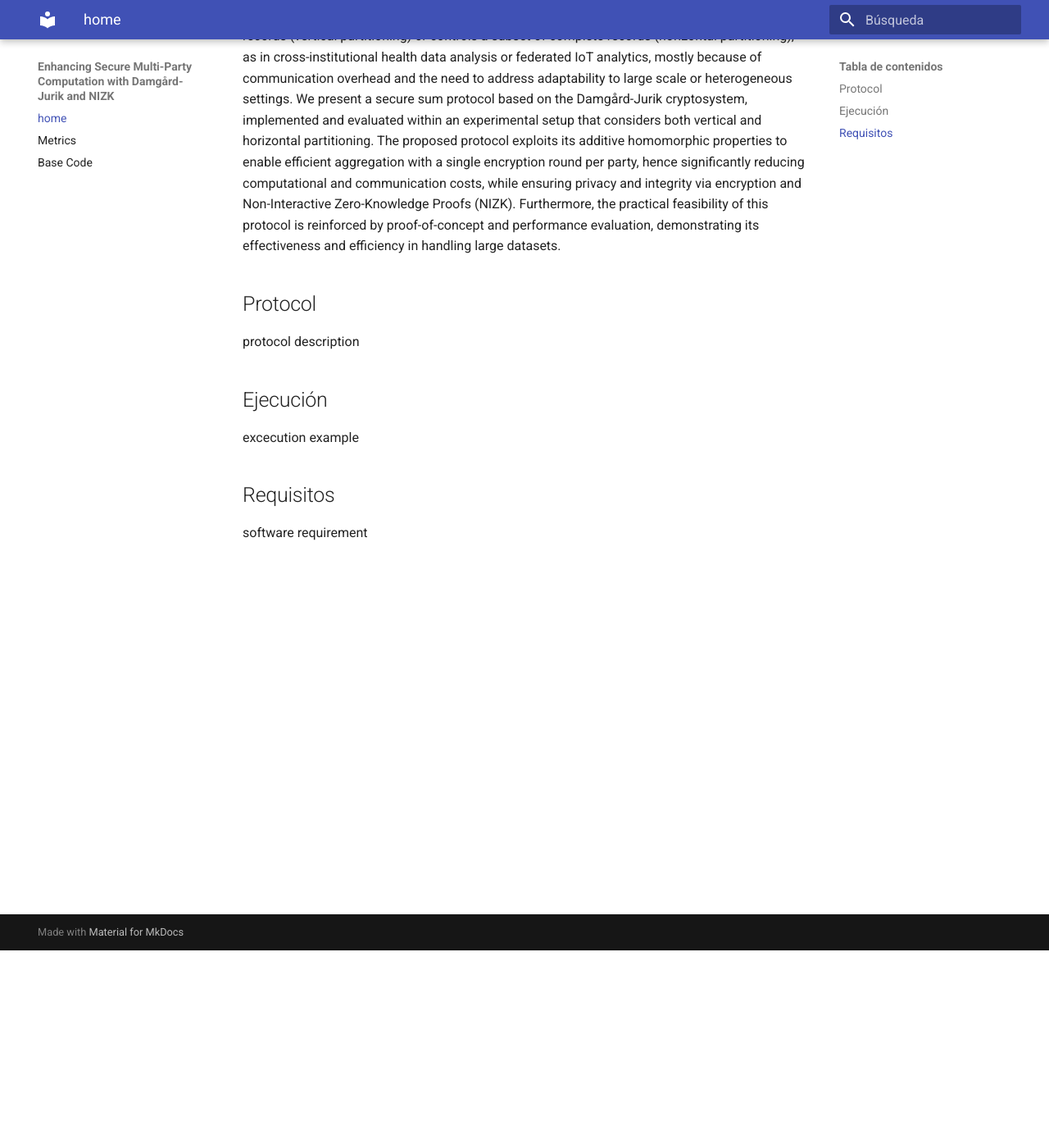
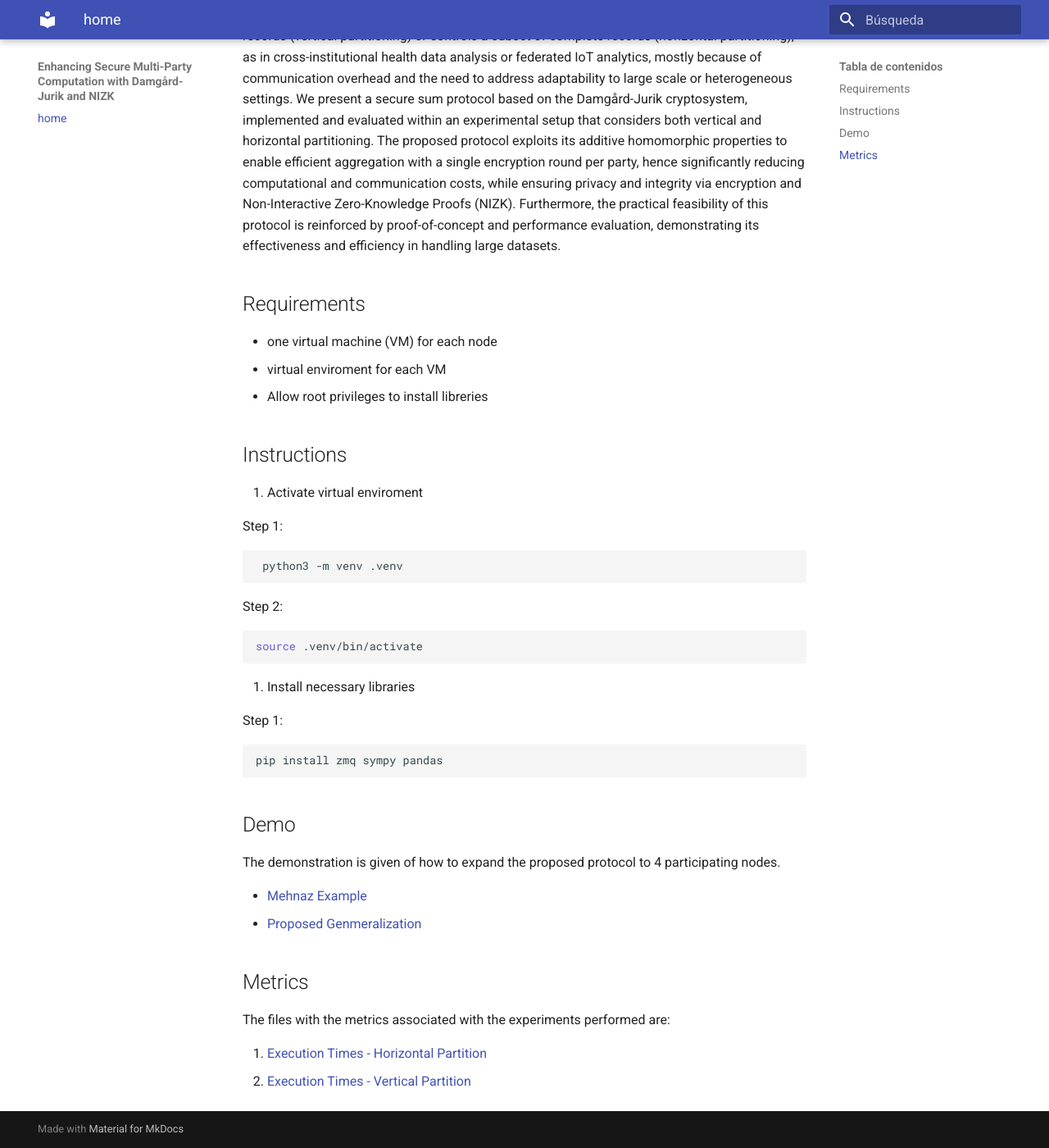
Before and after one commit to DCI-UFRO/ESMC_Damgard-Juric, an MkDocs documentation site: the page built from docs/index.md, in a window 1280 px wide and 1400 px high, scrolled down 241 px. Shown: the whole window at 82% size. Built offline with MkDocs 1.6.1 and Material for MkDocs 9.7.7, drawn with Linux system fonts in a browser that asks for light colours.

Commit message:
Final commit

````diff
--- a/docs/index.md
+++ b/docs/index.md
@@ -4,14 +4,44 @@ Privacy preserving secure multi party computation protocols are known to face sc
 Damgård-Jurik cryptosystem, implemented and evaluated within an experimental setup that considers both vertical and horizontal partitioning. The proposed protocol exploits its additive homomorphic properties to enable efficient aggregation with a single encryption
 round per party, hence significantly reducing computational and communication costs, while ensuring privacy and integrity via encryption and Non-Interactive Zero-Knowledge Proofs (NIZK). Furthermore, the practical feasibility of this protocol is reinforced by proof-of-concept and performance evaluation, demonstrating its effectiveness and efficiency in handling large datasets.
 
-## Protocol
 
-protocol description
+## Requirements
 
-## Ejecución
+- one virtual machine (VM) for each node
+- virtual enviroment for each VM
+- Allow root privileges to install libreries
 
-excecution example
+## Instructions
 
-## Requisitos
+1. Activate virtual enviroment
 
-software requirement
+Step 1:
+```bash
+ python3 -m venv .venv
+```
+Step 2:
+```bash
+source .venv/bin/activate
+```
+
+2. Install necessary libraries
+
+Step 1:
+```bash
+pip install zmq sympy pandas
+```
+
+
+## Demo
+The demonstration is given of how to expand the proposed protocol to 4 participating nodes.
+
+- [Mehnaz Example](Mehnaz.zip)
+- [Proposed Genmeralization](Proposed_Generalization.zip)
+
+
+## Metrics
+
+The files with the metrics associated with the experiments performed are:
+
+1. [Execution Times - Horizontal Partition](Execution_Times-Horizontal_Partition.xlsx)
+2. [Execution Times - Vertical Partition](Execution_Times-Vertical_Partition.xlsx)
--- a/mkdocs.yml
+++ b/mkdocs.yml
@@ -2,8 +2,17 @@ site_name: Enhancing Secure Multi-Party Computation with Damgård-Jurik and NIZK
 
 nav:
   - home: index.md
-  - Metrics: metrics.md
-  - Base Code: basecode.md
+#  - Metrics: metrics.md
+#  - Base Code: basecode.md
 theme:
   name: material
   language: es
+
+markdown_extensions:
+  - pymdownx.highlight:
+      anchor_linenums: true
+      line_spans: __span
+      pygments_lang_class: true
+  - pymdownx.inlinehilite
+  - pymdownx.snippets
+  - pymdownx.superfences
````
Also changed, not shown: 4 other files.
